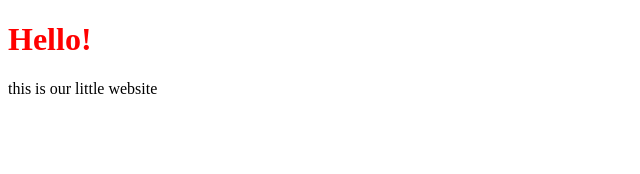
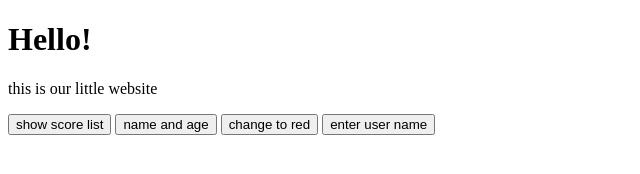
Before and after one commit to carolCase/lektion_javascript, a plain HTML site: page index.html in a window 1280 px wide. Shown: the whole page, without its empty margins (0-640 px from the left). Drawn offline with Linux system fonts and the light colour scheme.

Commit message:
arrays and logics

```diff
--- a/colorLogic.js
+++ b/colorLogic.js
@@ -1 +1,30 @@
-document.getElementById("my-Color-Id").style.color ="red"
+
+function changeColor() {
+    document.getElementById("my-Color-Id").style.color="red"
+
+}
+
+function variables(){
+
+    var name = ""
+    var age=0
+
+     name= "Carolina "
+     age= 41
+    alert(name+age)
+    console.log(name+age);
+}
+
+function arrays() {
+    var score = [100, 150 ,250 ,1000]
+    alert(score)
+
+}
+//index
+//element
+function userLogin() {
+    var result = prompt("please enter your user name")
+    alert(result)
+
+
+}
--- a/index.html
+++ b/index.html
@@ -13,6 +13,11 @@
     <h1 id="my-Color-Id">Hello!</h1>
     <p>this is our little website</p>
 
+    <button onclick="arrays()">show score list</button>
+    <button onclick="variables()">name and age</button>
+    <button onclick="changeColor()">change to red</button>
+    <button onclick="userLogin()">enter user name</button>
+
 
     <script src="colorLogic.js"></script>  <!--länk till javascript-->
 </body>
```
